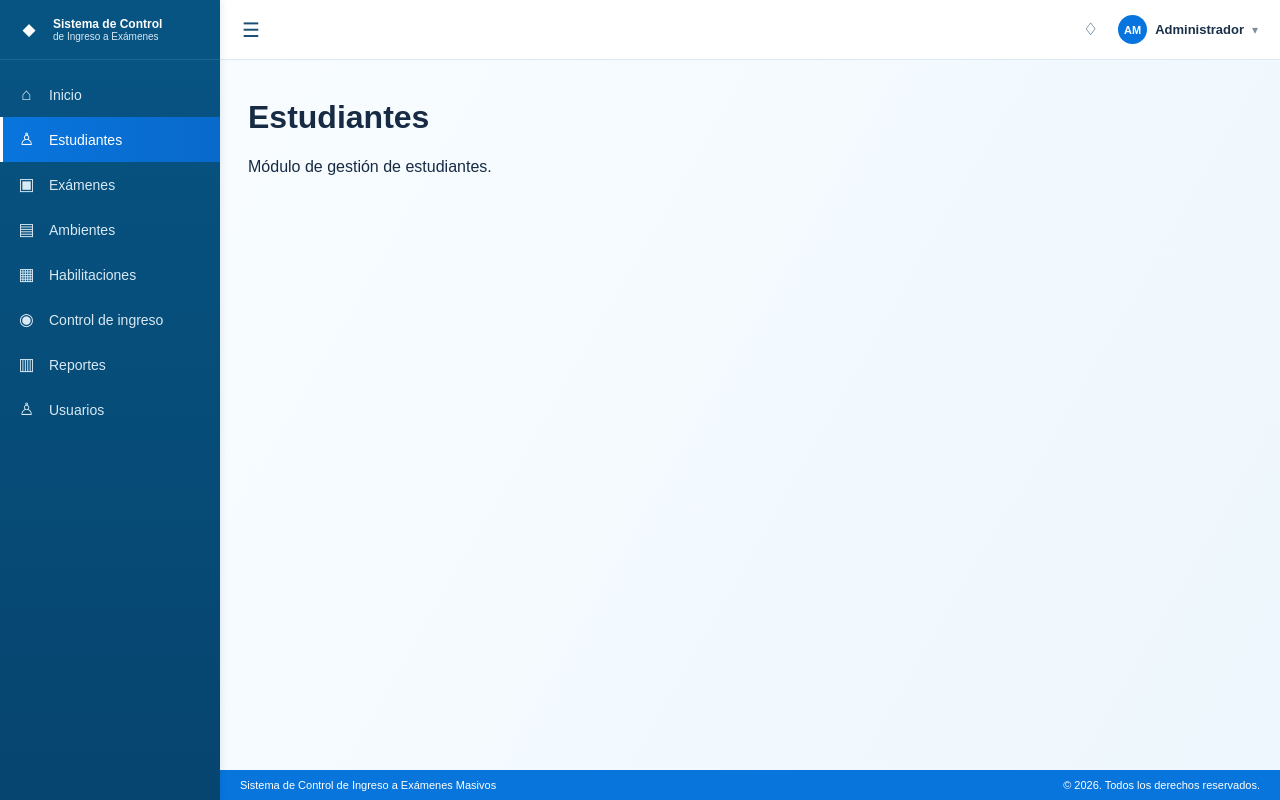
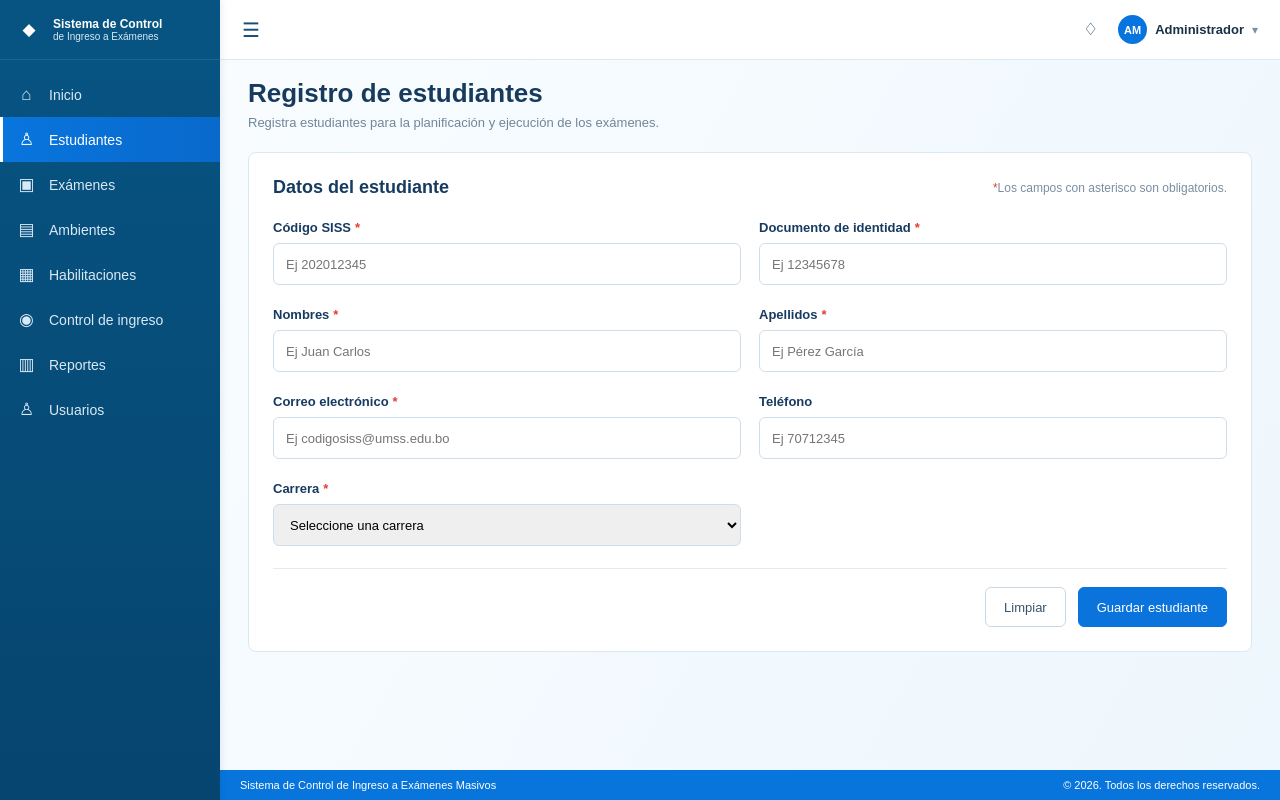
Before and after one commit to LukasQuiroga/Proyecto-TIS, a React (Vite) app in the folder frontend/: page /estudiantes in a window 1280 px wide. Built offline with nearby package versions, Linux system fonts and the light colour scheme.

Commit message:
feat: crear interfaz de registro de estudiantes

```diff
--- a/frontend/src/App.jsx
+++ b/frontend/src/App.jsx
@@ -6,7 +6,7 @@ import {
 
 import PlantillaPrincipal from "./components/Layout/PlantillaPrincipal.jsx";
 import Inicio from "./pages/Inicio/Inicio.jsx";
-import Estudiantes from "./pages/estudiantes/Estudiantes.jsx";
+import RegistrarEstudiante from "./pages/estudiantes/RegistrarEstudiante.jsx";
 
 function Aplicacion() {
   return (
@@ -20,7 +20,7 @@ function Aplicacion() {
 
           <Route
             path="/estudiantes"
-            element={<Estudiantes />}
+            element={<RegistrarEstudiante />}
           />
         </Route>
       </Routes>
--- a/frontend/src/pages/estudiantes/Estudiantes.jsx
+++ /dev/null
@@ -1,10 +0,0 @@
-function Estudiantes() {
-  return (
-    <div>
-      <h1>Estudiantes</h1>
-      <p>Módulo de gestión de estudiantes.</p>
-    </div>
-  );
-}
-
-export default Estudiantes;
--- /dev/null
+++ b/frontend/src/pages/estudiantes/RegistrarEstudiante.css
@@ -0,0 +1,122 @@
+.registro-estudiante {
+  width: 100%;
+}
+
+.registro-estudiante-encabezado {
+  margin-bottom: 22px;
+}
+
+.registro-estudiante-encabezado h1 {
+  margin: 0 0 6px;
+  color: #183b5d;
+  font-size: 26px;
+}
+
+.registro-estudiante-encabezado p {
+  margin: 0;
+  color: #71869a;
+  font-size: 13px;
+}
+
+.registro-estudiante-panel {
+  padding: 24px;
+  background: #ffffff;
+  border: 1px solid #dce8f1;
+  border-radius: 8px;
+}
+
+.registro-estudiante-panel-encabezado {
+  display: flex;
+  justify-content: space-between;
+  align-items: center;
+  margin-bottom: 22px;
+}
+
+.registro-estudiante-panel-encabezado h2 {
+  margin: 0;
+  color: #173b60;
+  font-size: 18px;
+}
+
+.registro-estudiante-panel-encabezado p {
+  margin: 0;
+  color: #7a8ea1;
+  font-size: 12px;
+}
+
+.registro-estudiante-obligatorio {
+  margin-left: 4px;
+  color: #e53935;
+}
+
+.registro-estudiante-formulario {
+  display: grid;
+  grid-template-columns: repeat(2, 1fr);
+  gap: 22px 18px;
+}
+
+.registro-estudiante-campo {
+  display: flex;
+  flex-direction: column;
+  gap: 8px;
+}
+
+.registro-estudiante-campo label {
+  color: #173b60;
+  font-size: 13px;
+  font-weight: bold;
+}
+
+.registro-estudiante-campo input,
+.registro-estudiante-campo select {
+  height: 42px;
+  padding: 0 12px;
+  border: 1px solid #cfdee9;
+  border-radius: 6px;
+  font-size: 13px;
+}
+
+.registro-estudiante-campo input:focus,
+.registro-estudiante-campo select:focus {
+  outline: none;
+  border-color: #1780df;
+}
+
+.registro-estudiante-acciones {
+  grid-column: 1 / -1;
+  display: flex;
+  justify-content: flex-end;
+  gap: 12px;
+  padding-top: 18px;
+  border-top: 1px solid #e2ebf2;
+}
+
+.registro-estudiante-acciones button {
+  height: 40px;
+  padding: 0 18px;
+  border-radius: 6px;
+  font-size: 13px;
+  cursor: pointer;
+}
+
+.registro-estudiante-boton-secundario {
+  background: #ffffff;
+  border: 1px solid #c9d8e4;
+  color: #38536b;
+}
+
+.registro-estudiante-boton-principal {
+  background: #0b73dc;
+  border: 1px solid #0b73dc;
+  color: #ffffff;
+}
+
+@media (max-width: 850px) {
+  .registro-estudiante-formulario {
+    grid-template-columns: 1fr;
+  }
+
+  .registro-estudiante-acciones {
+    grid-column: 1;
+  }
+}
--- /dev/null
+++ b/frontend/src/pages/estudiantes/RegistrarEstudiante.jsx
@@ -0,0 +1,168 @@
+import "./RegistrarEstudiante.css";
+
+function RegistrarEstudiante() {
+  return (
+    <div className="registro-estudiante">
+
+      <div className="registro-estudiante-encabezado">
+        <h1>Registro de estudiantes</h1>
+
+        <p>
+          Registra estudiantes para la planificación y ejecución de los
+          exámenes.
+        </p>
+      </div>
+
+      <section className="registro-estudiante-panel">
+        <div className="registro-estudiante-panel-encabezado">
+          <h2>Datos del estudiante</h2>
+
+          <p>
+            <span className="registro-estudiante-obligatorio">*</span>
+            Los campos con asterisco son obligatorios.
+          </p>
+        </div>
+
+        <form className="registro-estudiante-formulario">
+          <div className="registro-estudiante-campo">
+            <label htmlFor="codigoSiss">
+              Código SISS
+              <span className="registro-estudiante-obligatorio">
+                *
+              </span>
+            </label>
+
+            <input
+              id="codigoSiss"
+              name="codigoSiss"
+              type="text"
+              placeholder="Ej 202012345"
+            />
+          </div>
+
+          <div className="registro-estudiante-campo">
+            <label htmlFor="documentoIdentidad">
+              Documento de identidad
+              <span className="registro-estudiante-obligatorio">
+                *
+              </span>
+            </label>
+
+            <input
+              id="documentoIdentidad"
+              name="documentoIdentidad"
+              type="text"
+              placeholder="Ej 12345678"
+            />
+          </div>
+
+          <div className="registro-estudiante-campo">
+            <label htmlFor="nombres">
+              Nombres
+              <span className="registro-estudiante-obligatorio">
+                *
+              </span>
+            </label>
+
+            <input
+              id="nombres"
+              name="nombres"
+              type="text"
+              placeholder="Ej Juan Carlos"
+            />
+          </div>
+
+          <div className="registro-estudiante-campo">
+            <label htmlFor="apellidos">
+              Apellidos
+              <span className="registro-estudiante-obligatorio">
+                *
+              </span>
+            </label>
+
+            <input
+              id="apellidos"
+              name="apellidos"
+              type="text"
+              placeholder="Ej Pérez García"
+            />
+          </div>
+
+          <div className="registro-estudiante-campo">
+            <label htmlFor="correoElectronico">
+              Correo electrónico
+              <span className="registro-estudiante-obligatorio">
+                *
+              </span>
+            </label>
+
+            <input
+              id="correoElectronico"
+              name="correoElectronico"
+              type="email"
+              placeholder="Ej codigosiss@umss.edu.bo"
+            />
+          </div>
+
+          <div className="registro-estudiante-campo">
+            <label htmlFor="telefono">
+              Teléfono
+            </label>
+
+            <input
+              id="telefono"
+              name="telefono"
+              type="tel"
+              placeholder="Ej 70712345"
+            />
+          </div>
+
+          <div className="registro-estudiante-campo">
+            <label htmlFor="carrera">
+              Carrera
+              <span className="registro-estudiante-obligatorio">
+                *
+              </span>
+            </label>
+
+            <select
+              id="carrera"
+              name="carrera"
+              defaultValue=""
+            >
+              <option value="" disabled>
+                Seleccione una carrera
+              </option>
+
+              <option value="ingenieria-informatica">
+                Ingeniería Informática
+              </option>
+
+              <option value="ingenieria-sistemas">
+                Ingeniería de Sistemas
+              </option>
+            </select>
+          </div>
+
+          <div className="registro-estudiante-acciones">
+            <button
+              type="reset"
+              className="registro-estudiante-boton-secundario"
+            >
+              Limpiar
+            </button>
+
+            <button
+              type="button"
+              className="registro-estudiante-boton-principal"
+            >
+              Guardar estudiante
+            </button>
+          </div>
+        </form>
+      </section>
+    </div>
+  );
+}
+
+export default RegistrarEstudiante;
```
